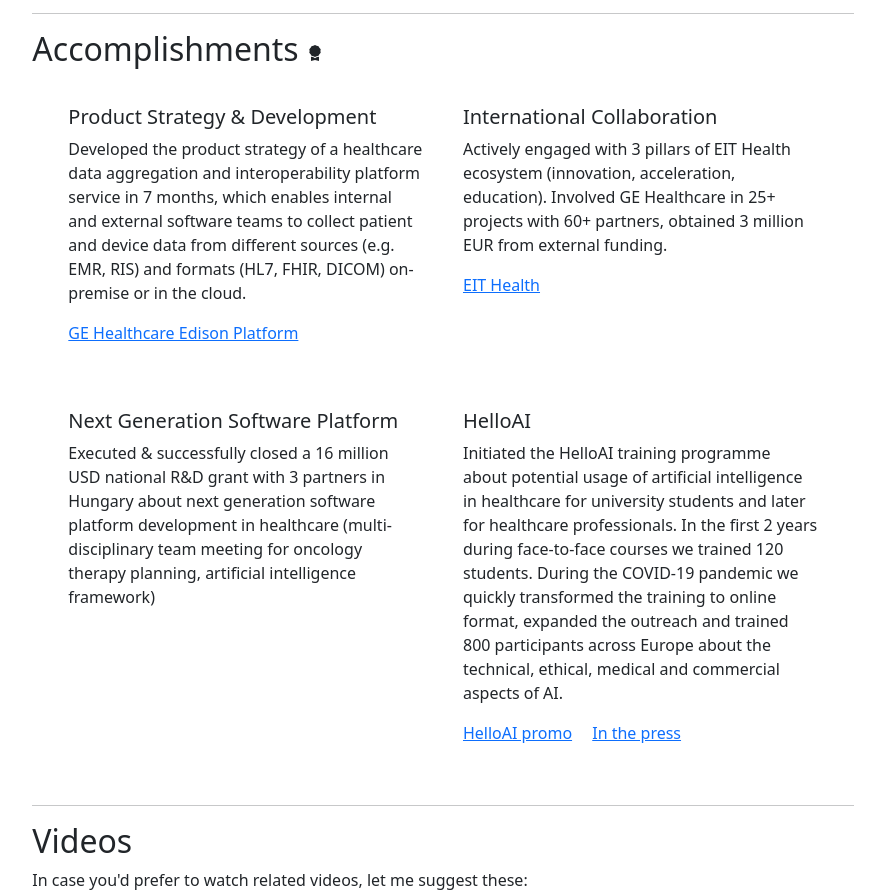
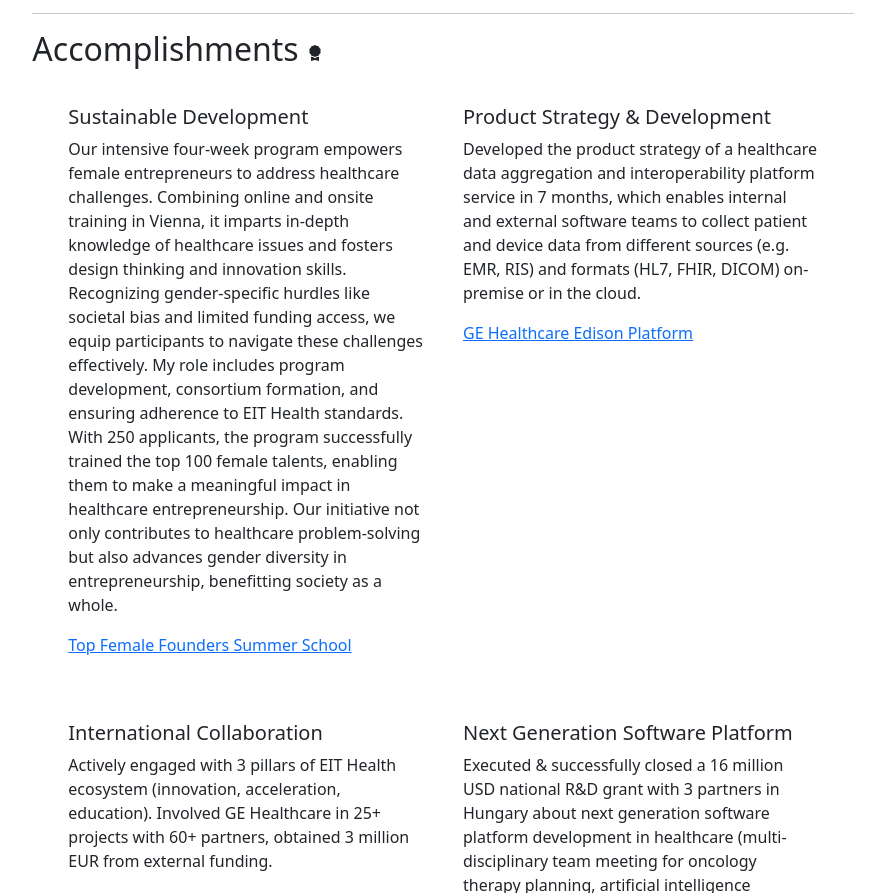
Before and after one commit to bencsikp/bencsikp.github.io, a plain HTML site: page index.html in a window 1280 px wide. Shown: the part 2424-3317 px from the top of the page, without its empty margins (197-1082 px from the left). Drawn offline with Linux system fonts and the light colour scheme.

Commit message:
Added text about Top Female Founders

```diff
--- a/index.html
+++ b/index.html
@@ -218,6 +218,14 @@
   <div class="container">
   <div class="row g-2 p-2">
 
+<div class="col-md-6 p-1 g-2">
+  <div class="card-body">
+    <h5 class="card-title">Sustainable Development</h5>
+    <p class="card-text">Our intensive four-week program empowers female entrepreneurs to address healthcare challenges. Combining online and onsite training in Vienna, it imparts in-depth knowledge of healthcare issues and fosters design thinking and innovation skills. Recognizing gender-specific hurdles like societal bias and limited funding access, we equip participants to navigate these challenges effectively. My role includes program development, consortium formation, and ensuring adherence to EIT Health standards. With 250 applicants, the program successfully trained the top 100 female talents, enabling them to make a meaningful impact in healthcare entrepreneurship. Our initiative not only contributes to healthcare problem-solving but also advances gender diversity in entrepreneurship, benefitting society as a whole.</p>
+      <p><a href="https://eithealth.eu/programmes/top-female-founders/" class="card-link">Top Female Founders Summer School</a></p>
+  </div>
+    </div>
+
   <div class="col-md-6 p-1 g-2">
   <div class="card-body">
     <h5 class="card-title">Product Strategy & Development</h5>
```
